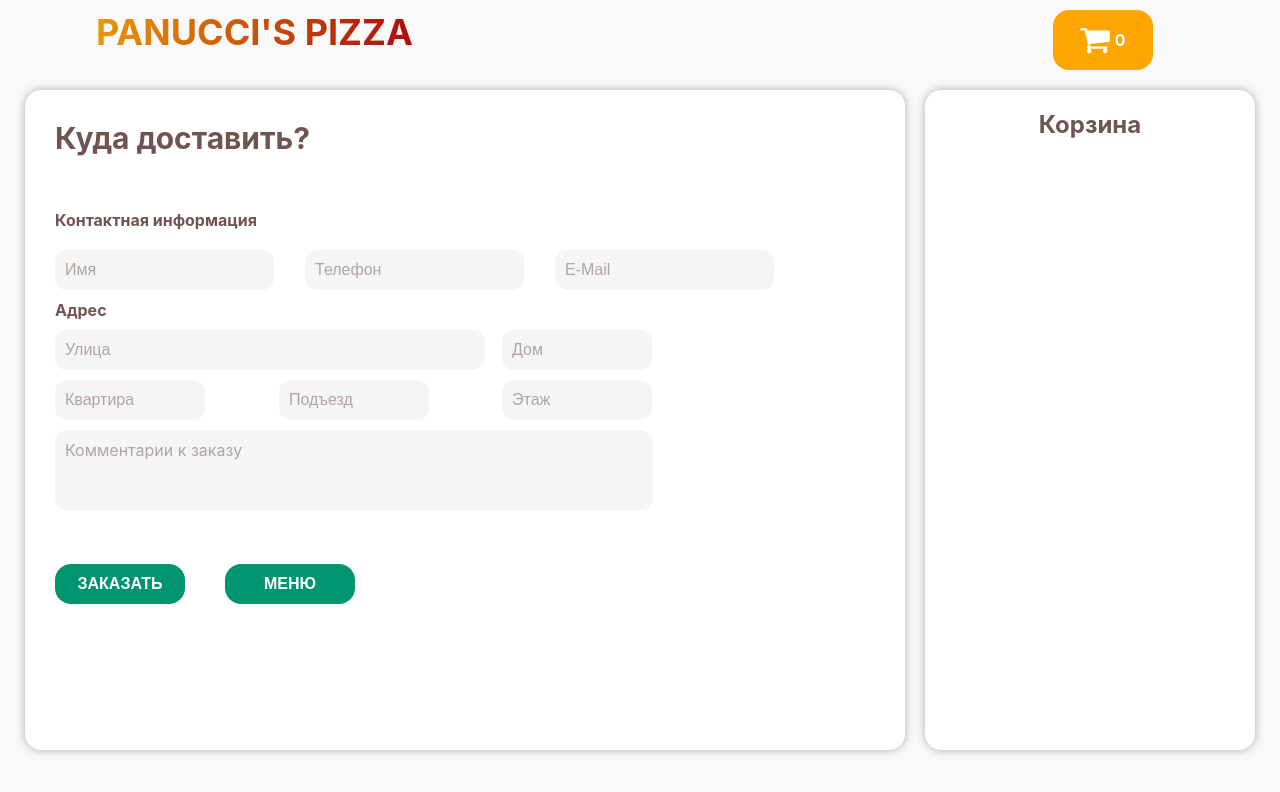
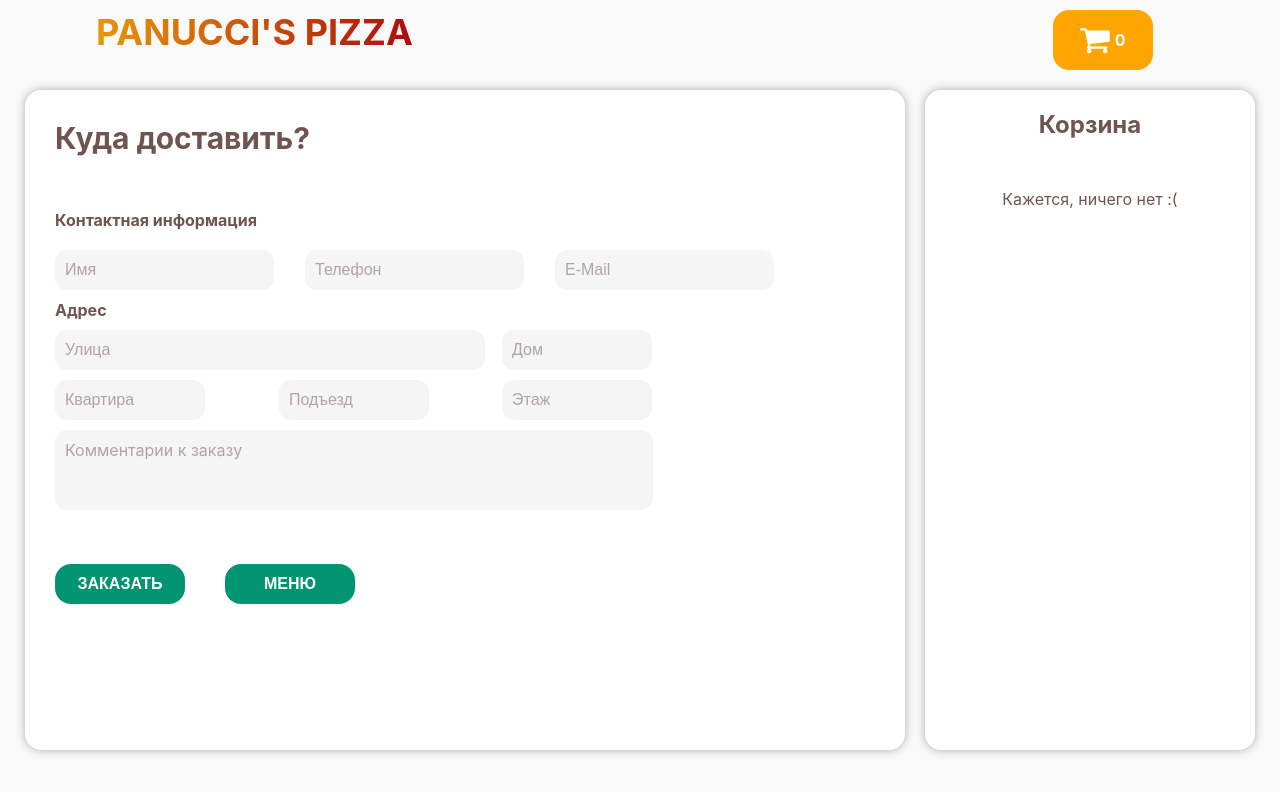
Before and after one commit to fireshipMe/PizzaStore, a React (Create React App) app: page /order in a window 1280 px wide. Shown: the top 792 px of the page. Built offline with nearby package versions, Linux system fonts and the light colour scheme.

Commit message:
If cart is empty it is clear now lol

```diff
--- a/src/components/Cart/index.js
+++ b/src/components/Cart/index.js
@@ -25,7 +25,9 @@
         <div className={styles.total}>
           Итог: {price}$ / {(price * 0.88).toPrecision(4)} €
         </div>
-      ) : null}
+      ) : (
+        <div className={styles.emptyCart}>Кажется, ничего нет :(</div>
+      )}
     </div>
   );
 };
--- a/src/components/Cart/styles.module.scss
+++ b/src/components/Cart/styles.module.scss
@@ -32,6 +32,11 @@
   margin-right: 40px;
 }
 
+.emptyCart {
+  text-align: center;
+  margin-top: 50px;
+}
+
 .remove {
   float: right;
   margin-right: 20px;
```
